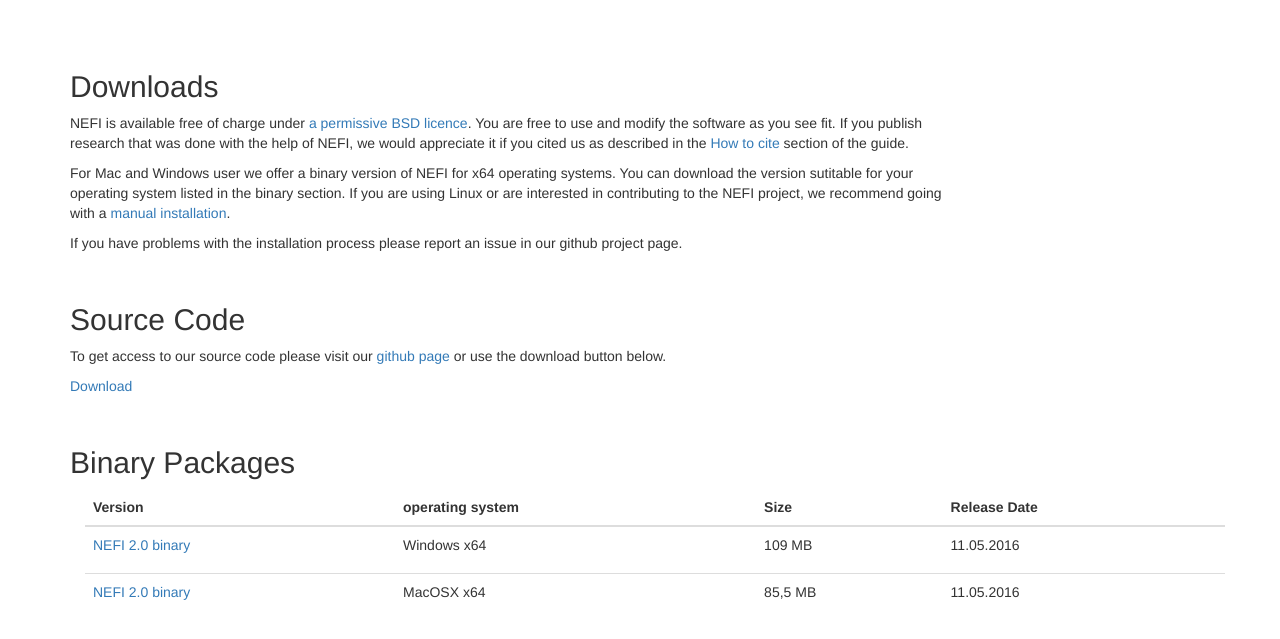
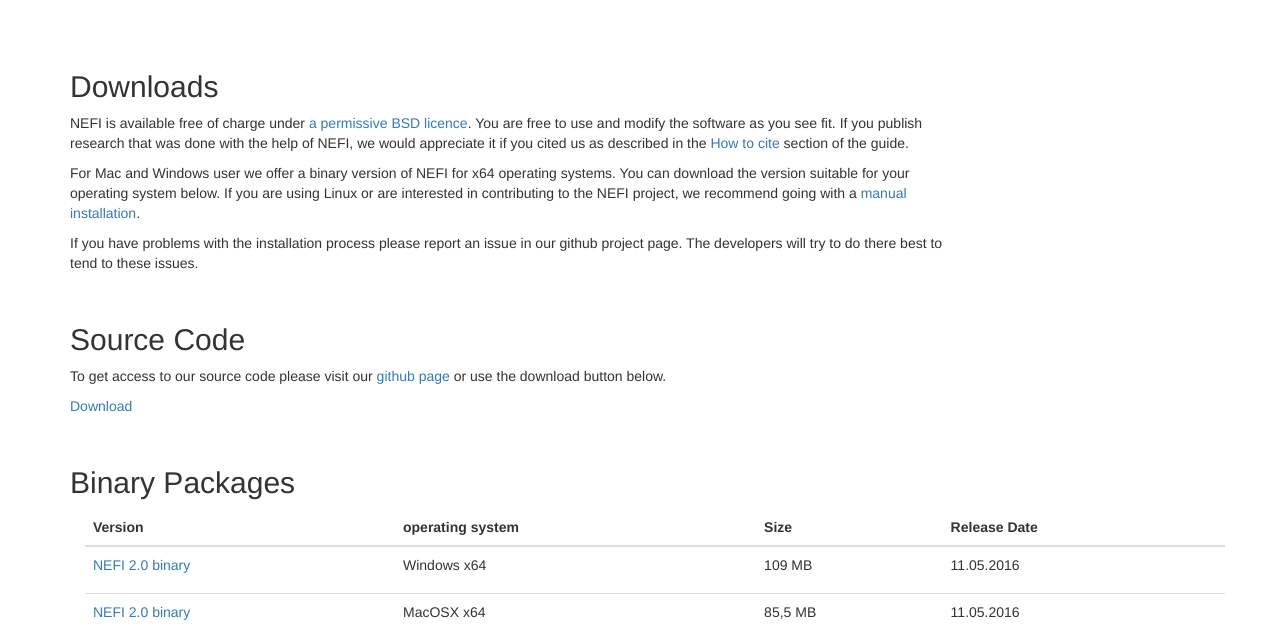
Before and after one commit to 05dirnbe/nefi_website, a PHP site: page /download.php in a window 1280 px wide. Shown: the part 51-690 px from the top of the page. Run offline with PHP 8.4, Linux system fonts and the light colour scheme; some libraries are stand-ins or nearby versions.

Commit message:
Updated download page.

```diff
--- a/download.php
+++ b/download.php
@@ -15,14 +15,14 @@
             <a href="./guide.php#citing">How to cite</a> section of the guide.</p>
 
           <p>For Mac and Windows user we offer a binary version of NEFI for x64 operating systems. You can
-            download the version sutitable for your operating system listed in the binary section.
+            download the version suitable for your operating system below.
             If you are using Linux or are interested in contributing to the NEFI project, we recommend
             going with a
             <a href="./documentation/rst_files/Installation.html#linux">manual installation</a>.
           </p>
           <p>
             If you have problems with the installation process please report an issue in our github
-            project page.
+            project page. The developers will try to do there best to tend to these issues.
           </p>
         </div>
         <div class="text-box">
```
